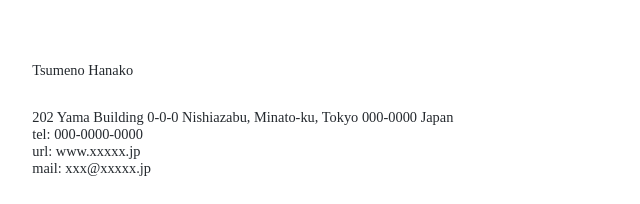
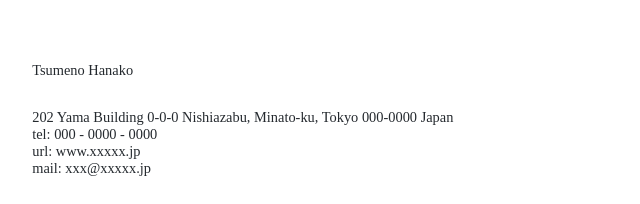
Before and after one commit to shiroma128/my-work, a plain HTML site: page index.html in a window 1280 px wide. Shown: the part 804-1008 px from the top of the page, 179-819 px from the left. Drawn offline with Linux system fonts and the light colour scheme; some packages are replaced by stand-ins of ours.

Commit message:
Update index.html

```diff
--- a/index.html
+++ b/index.html
@@ -41,7 +41,7 @@
       <ul>
         <li>Tsumeno Hanako</li>
         <li>202 Yama Building 0-0-0 Nishiazabu, Minato-ku, Tokyo 000-0000 Japan</li>
-        <li>tel: 000-0000-0000</li>
+        <li>tel: 000&nbsp;-&nbsp;0000&nbsp;-&nbsp;0000</li>
         <li>url: www.xxxxx.jp</li>
         <li>mail: xxx@xxxxx.jp</li>
       </ul>
```
